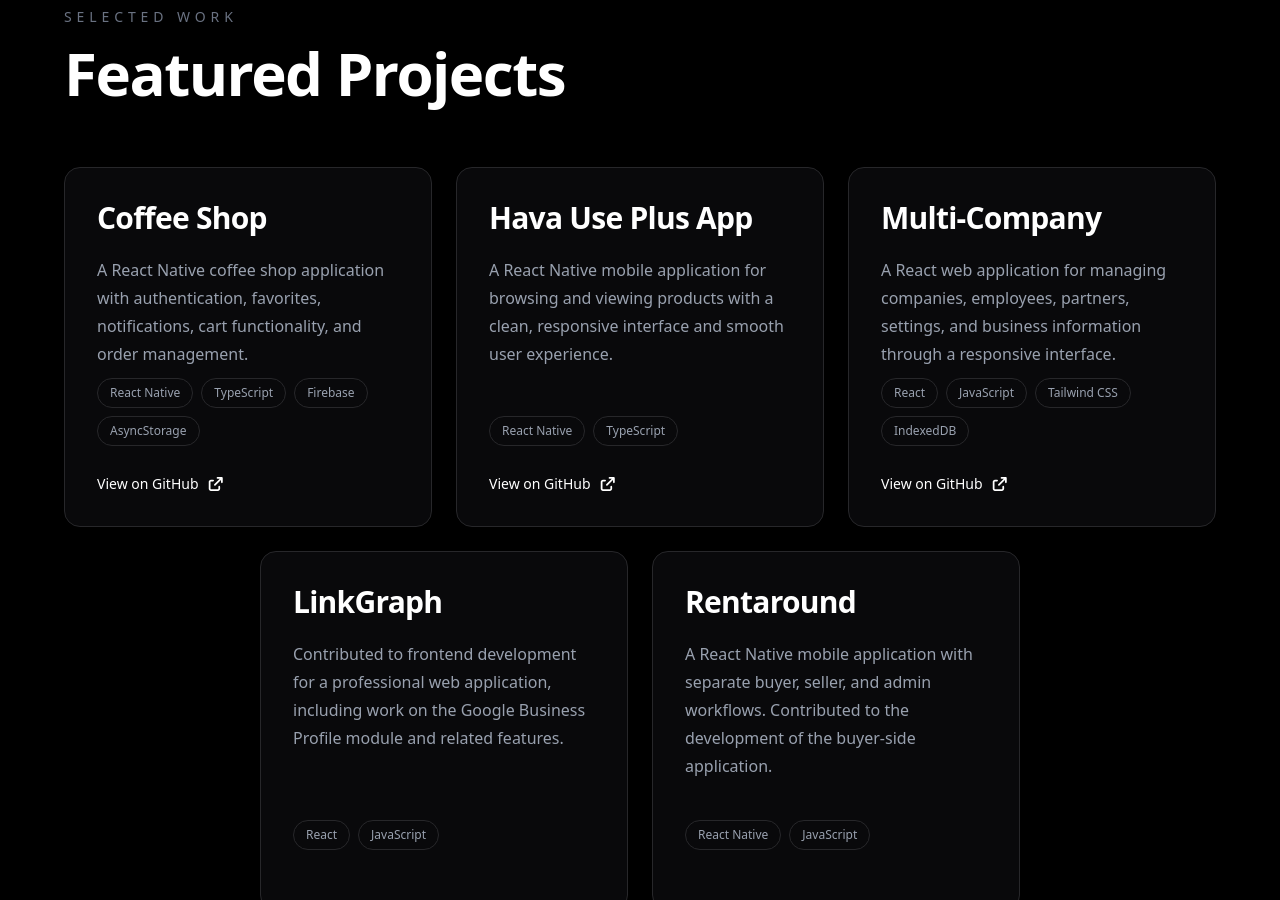
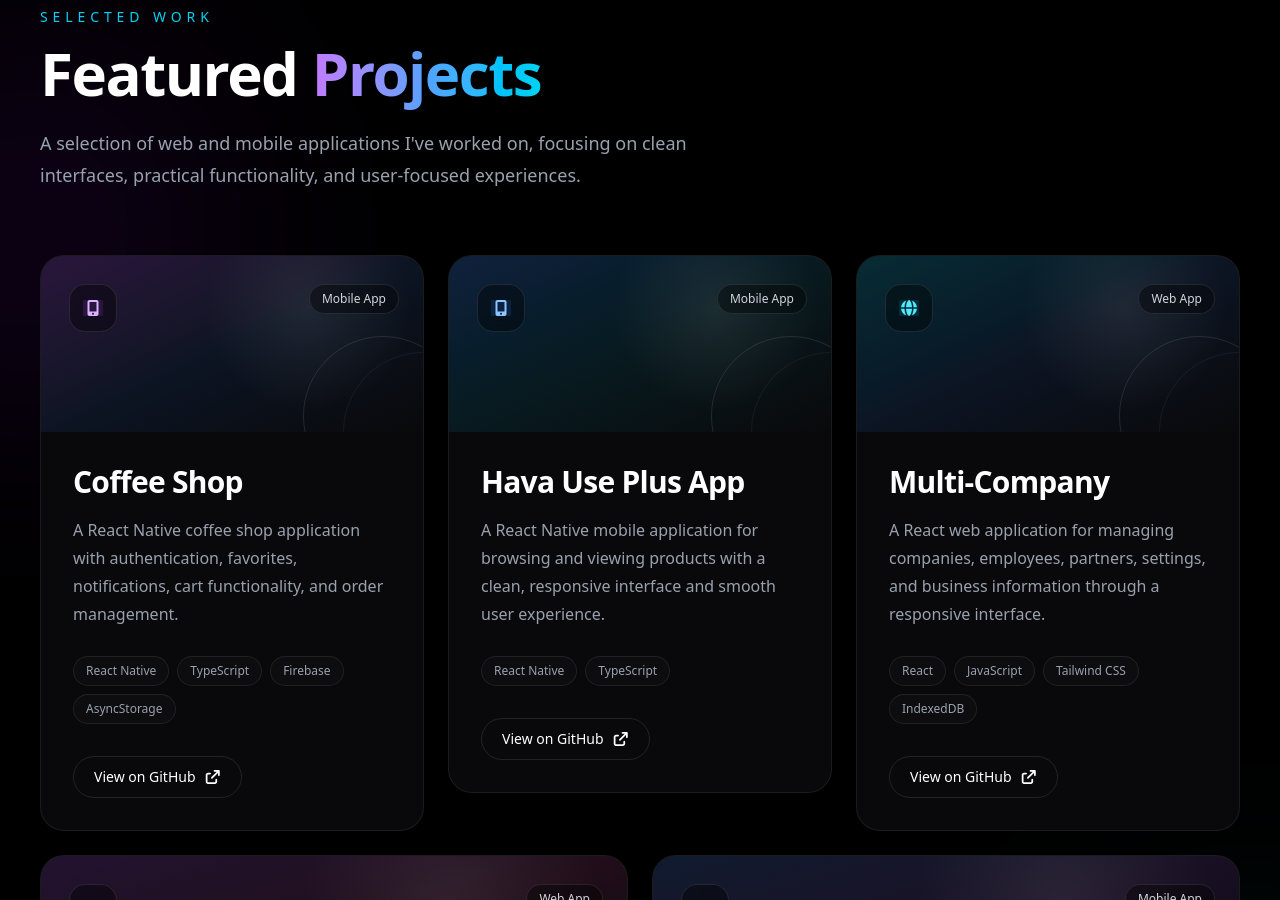
Before and after one commit to farina-riaz-fari/Portfolio, a Next.js app: page / in a window 1280 px wide. Shown: the part 1900-2800 px from the top of the page. Built offline with nearby package versions, Linux system fonts and the light colour scheme.

Commit message:
Update projects section

```diff
--- a/components/Projects/index.tsx
+++ b/components/Projects/index.tsx
@@ -1,5 +1,10 @@
 import { FontAwesomeIcon } from "@fortawesome/react-fontawesome";
-import { faArrowUpRightFromSquare } from "@fortawesome/free-solid-svg-icons";
+import {
+  faArrowUpRightFromSquare,
+  faCode,
+  faMobileScreenButton,
+  faGlobe,
+} from "@fortawesome/free-solid-svg-icons";
 
 const Projects = () => {
   const projects = [
@@ -9,6 +14,10 @@ const Projects = () => {
         "A React Native coffee shop application with authentication, favorites, notifications, cart functionality, and order management.",
       technologies: ["React Native", "TypeScript", "Firebase", "AsyncStorage"],
       github: "https://github.com/farina-riaz-fari/Coffee-Shop",
+      type: "Mobile App",
+      icon: faMobileScreenButton,
+      gradient: "from-purple-500/20 via-blue-500/10 to-transparent",
+      iconStyle: "bg-purple-500/15 text-purple-300",
     },
     {
       title: "Hava Use Plus App",
@@ -16,6 +25,10 @@ const Projects = () => {
         "A React Native mobile application for browsing and viewing products with a clean, responsive interface and smooth user experience.",
       technologies: ["React Native", "TypeScript"],
       github: "https://github.com/farina-riaz-fari/Hava-Use-Plus-App",
+      type: "Mobile App",
+      icon: faMobileScreenButton,
+      gradient: "from-blue-500/20 via-cyan-500/10 to-transparent",
+      iconStyle: "bg-blue-500/15 text-blue-300",
     },
     {
       title: "Multi-Company",
@@ -23,53 +36,77 @@ const Projects = () => {
         "A React web application for managing companies, employees, partners, settings, and business information through a responsive interface.",
       technologies: ["React", "JavaScript", "Tailwind CSS", "IndexedDB"],
       github: "https://github.com/farina-riaz-fari/Multi-Company",
+      type: "Web App",
+      icon: faGlobe,
+      gradient: "from-cyan-500/20 via-blue-500/10 to-transparent",
+      iconStyle: "bg-cyan-500/15 text-cyan-300",
     },
     {
       title: "LinkGraph",
       description:
         "Contributed to frontend development for a professional web application, including work on the Google Business Profile module and related features.",
       technologies: ["React", "JavaScript"],
+      type: "Web App",
+      icon: faCode,
+      gradient: "from-purple-500/15 via-pink-500/10 to-transparent",
+      iconStyle: "bg-purple-500/15 text-purple-300",
     },
     {
       title: "Rentaround",
       description:
         "A React Native mobile application with separate buyer, seller, and admin workflows. Contributed to the development of the buyer-side application.",
       technologies: ["React Native", "JavaScript"],
+      type: "Mobile App",
+      icon: faMobileScreenButton,
+      gradient: "from-blue-500/15 via-purple-500/10 to-transparent",
+      iconStyle: "bg-blue-500/15 text-blue-300",
     },
   ];
 
   return (
     <section
       id="projects"
-      className="bg-black px-6 py-24 text-white md:px-10 md:py-32"
+      className="relative overflow-hidden bg-black px-6 py-24 text-white md:px-10 md:py-32"
     >
-      <div className="mx-auto max-w-6xl">
-        <div className="mb-16">
-          <p className="mb-4 text-sm font-medium uppercase tracking-[0.35em] text-gray-500">
+      {/* Background glows */}
+      <div className="pointer-events-none absolute -left-40 top-40 h-96 w-96 rounded-full bg-purple-600/10 blur-[120px]" />
+      <div className="pointer-events-none absolute -right-40 bottom-20 h-96 w-96 rounded-full bg-cyan-500/10 blur-[120px]" />
+
+      <div className="relative mx-auto max-w-7xl">
+        {/* Heading */}
+        <div className="mb-16 max-w-3xl">
+          <p className="mb-4 text-sm font-medium uppercase tracking-[0.35em] text-cyan-400">
             Selected Work
           </p>
 
           <h2 className="text-4xl font-bold tracking-tight md:text-6xl">
-            Featured Projects
+            Featured{" "}
+            <span className="bg-gradient-to-r from-purple-400 via-blue-400 to-cyan-400 bg-clip-text text-transparent">
+              Projects
+            </span>
           </h2>
+
+          <p className="mt-6 max-w-2xl text-lg leading-8 text-gray-400">
+            A selection of web and mobile applications I&apos;ve worked on,
+            focusing on clean interfaces, practical functionality, and
+            user-focused experiences.
+          </p>
         </div>
 
-        <div className="grid gap-6 lg:grid-cols-6">
-          {/* Top row - 3 projects */}
-          {projects.slice(0, 3).map((project) => (
-            <div key={project.title} className="lg:col-span-2">
+        {/* Projects */}
+        <div className="grid gap-6 md:grid-cols-2 lg:grid-cols-6">
+          {projects.map((project, index) => (
+            <div
+              key={project.title}
+              className={`${
+                index < 3
+                  ? "lg:col-span-2"
+                  : "lg:col-span-3"
+              }`}
+            >
               <ProjectCard project={project} />
             </div>
           ))}
-
-          {/* Bottom row - 2 centered projects */}
-          <div className="lg:col-span-2 lg:col-start-2">
-            <ProjectCard project={projects[3]} />
-          </div>
-
-          <div className="lg:col-span-2">
-            <ProjectCard project={projects[4]} />
-          </div>
         </div>
       </div>
     </section>
@@ -84,45 +121,77 @@ const ProjectCard = ({
     description: string;
     technologies: string[];
     github?: string;
+    type: string;
+    icon: typeof faCode;
+    gradient: string;
+    iconStyle: string;
   };
 }) => {
   return (
-    <article className="group flex min-h-[360px] flex-col rounded-2xl border border-zinc-800 bg-zinc-950 p-7 transition duration-300 hover:-translate-y-1 hover:border-zinc-600 md:p-8">
-      <div className="flex-1">
-        <h3 className="text-2xl font-semibold tracking-tight md:text-3xl">
+    <article className="group relative flex min-h-[430px] flex-col overflow-hidden rounded-3xl border border-white/[0.08] bg-zinc-950 transition-all duration-500 hover:-translate-y-2 hover:border-white/[0.18] hover:shadow-2xl">
+      {/* Project visual */}
+      <div
+        className={`relative h-44 overflow-hidden bg-gradient-to-br ${project.gradient}`}
+      >
+        <div className="absolute inset-0 bg-[radial-gradient(circle_at_70%_30%,rgba(255,255,255,0.08),transparent_35%)]" />
+
+        <div className="absolute left-7 top-7 flex h-12 w-12 items-center justify-center rounded-2xl border border-white/10 bg-black/40 backdrop-blur-md">
+          <FontAwesomeIcon
+            icon={project.icon}
+            className={`h-5 w-5 ${project.iconStyle}`}
+          />
+        </div>
+
+        <span className="absolute right-6 top-7 rounded-full border border-white/10 bg-black/40 px-3 py-1.5 text-xs text-gray-300 backdrop-blur-md">
+          {project.type}
+        </span>
+
+        {/* Decorative shapes */}
+        <div className="absolute -bottom-16 -right-10 h-40 w-40 rounded-full border border-white/10 transition duration-700 group-hover:scale-125" />
+        <div className="absolute -bottom-20 -right-20 h-40 w-40 rounded-full border border-white/[0.05] transition duration-700 group-hover:scale-110" />
+      </div>
+
+      {/* Content */}
+      <div className="flex flex-1 flex-col p-7 md:p-8">
+        <h3 className="text-2xl font-semibold tracking-tight transition duration-300 group-hover:text-white md:text-3xl">
           {project.title}
         </h3>
 
-        <p className="mt-5 leading-7 text-gray-400">
+        <p className="mt-4 leading-7 text-gray-400">
           {project.description}
         </p>
-      </div>
 
-      <div className="mb-7 flex flex-wrap gap-2">
+        {/* Technologies */}
+        <div className="mt-7 flex flex-wrap gap-2">
           {project.technologies.map((technology) => (
             <span
               key={technology}
-            className="rounded-full border border-zinc-800 px-3 py-1.5 text-xs text-gray-400"
+              className="rounded-full border border-white/[0.08] bg-white/[0.02] px-3 py-1.5 text-xs text-gray-400 transition duration-300 hover:border-cyan-400/30 hover:text-cyan-300"
             >
               {technology}
             </span>
           ))}
         </div>
 
+        {/* GitHub */}
         {project.github && (
+          <div className="mt-auto pt-8">
             <a
               href={project.github}
               target="_blank"
               rel="noopener noreferrer"
-          className="group/link inline-flex w-fit items-center gap-2 text-sm font-medium text-white transition"
+              className="group/link inline-flex items-center gap-2 rounded-full border border-white/10 px-5 py-2.5 text-sm font-medium text-white transition duration-300 hover:border-cyan-400/40 hover:bg-cyan-400/5"
             >
               View on GitHub
+
               <FontAwesomeIcon
                 icon={faArrowUpRightFromSquare}
                 className="h-3 w-3 transition-transform duration-300 group-hover/link:-translate-y-0.5 group-hover/link:translate-x-0.5"
               />
             </a>
+          </div>
         )}
+      </div>
     </article>
   );
 };
```
Lines whose indentation alone changed are shown as unchanged.
